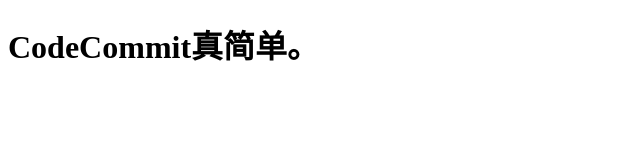
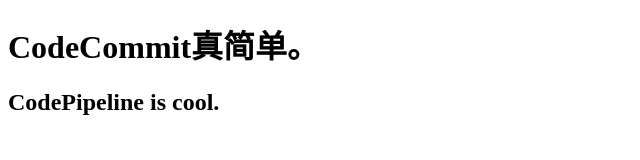
Before and after one commit to Xiaoshennb666/devops, a plain HTML site: page index.html in a window 1280 px wide. Shown: the whole page, without its empty margins (0-640 px from the left). Drawn offline with Linux system fonts and the light colour scheme.

Commit message:
Update index.html

```diff
--- a/index.html
+++ b/index.html
@@ -8,5 +8,6 @@
 </head>
 <body>
     <h1>CodeCommit真简单。</h1>
+    <h2>CodePipeline is cool.</h2>
 </body>
 </html>
```
